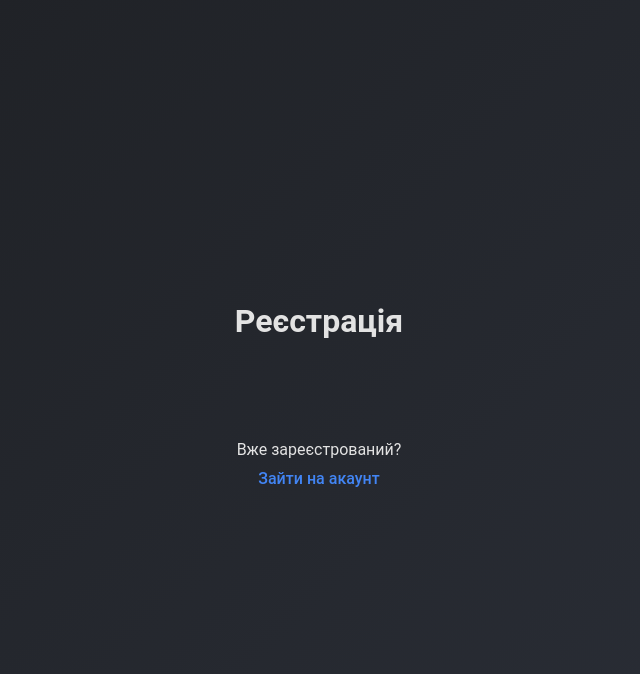
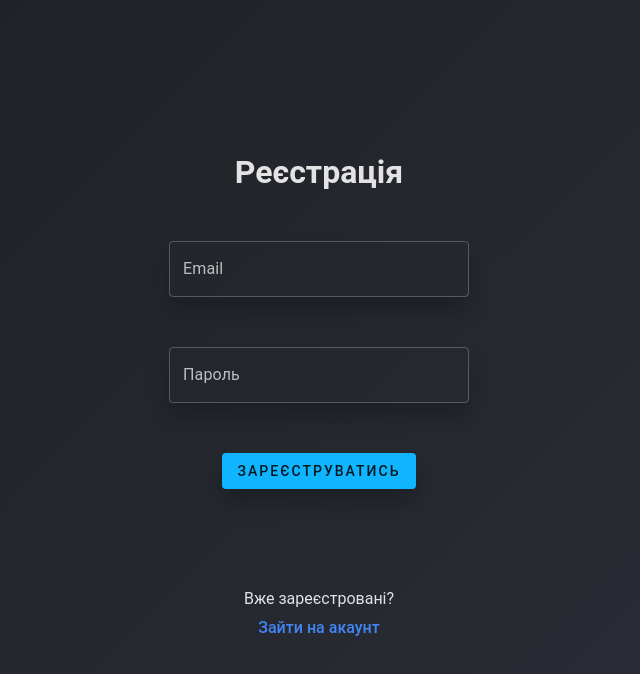
Before and after one commit to TonyNexis/taxiCalculator, a React (Vite) app: page /register in a window 1280 px wide. Shown: the top 674 px of the page, without its empty margins (321-961 px from the left). Built offline with nearby package versions, Linux system fonts and the light colour scheme; no server answers.

Commit message:
work on registration form

```diff
--- a/src/routes/register/route.tsx
+++ b/src/routes/register/route.tsx
@@ -1,25 +1,68 @@
-import { createFileRoute } from '@tanstack/react-router'
-import { Link } from '@tanstack/react-router'
+import { createFileRoute, Link } from '@tanstack/react-router'
+import Button from '@mui/material/Button'
+import { SubmitHandler, useForm } from 'react-hook-form'
+import TextInput from '../../components/TextInput'
 import styles from './../index/index.module.scss'
 
-export const Route = createFileRoute("/register")({
+export const Route = createFileRoute('/register')({
 	component: RouteComponent,
 })
 
+type Inputs = {
+  email: string
+  password: string
+}
+
 function RouteComponent() {
+	const {
+		register,
+		handleSubmit,
+		formState: { errors },
+	} = useForm<Inputs>()
 
-
-
-  return <div className={styles.authPageWrapper}>
-    <form  className={styles.authForm}>
+	return (
+		<div className={styles.authPageWrapper}>
+			<form className={styles.authForm}>
 				<h1>Реєстрація</h1>
-
+				<div className={styles.fieldWrapper}>
+					<TextInput
+						{...register('email', {
+							required: 'Вкажіть email',
+							pattern: {
+								value: /^[^\s@]+@[^\s@]+\.[^\s@]+$/,
+								message: 'Введіть коректний email',
+							},
+						})}
+						id='email'
+						label='Email'
+					/>
+				</div>
+        <div className={styles.fieldWrapper}>
+          {' '}
+          <TextInput
+            {...register('password', {
+              required: 'Вкажіть пароль',
+            })}
+            id="password"
+            type="password"
+            label="Пароль"
+          />
+          {errors.password && (
+            <span className={styles.errorMessage}>
+              {errors.password.message}
+            </span>
+          )}
+        </div>
+        <Button type="submit" variant="contained">
+          Зареєструватись
+        </Button>
 			</form>
 			<div className={styles.authRedirect}>
-        <span>Вже зареєстрований?</span>
-        <Link to="/" title="Зайти">
+				<span>Вже зареєстровані?</span>
+				<Link to='/' title='Зайти'>
 					Зайти на акаунт{' '}
 				</Link>
 			</div>
 		</div>
+	)
 }
```
Lines whose indentation alone changed are shown as unchanged.
